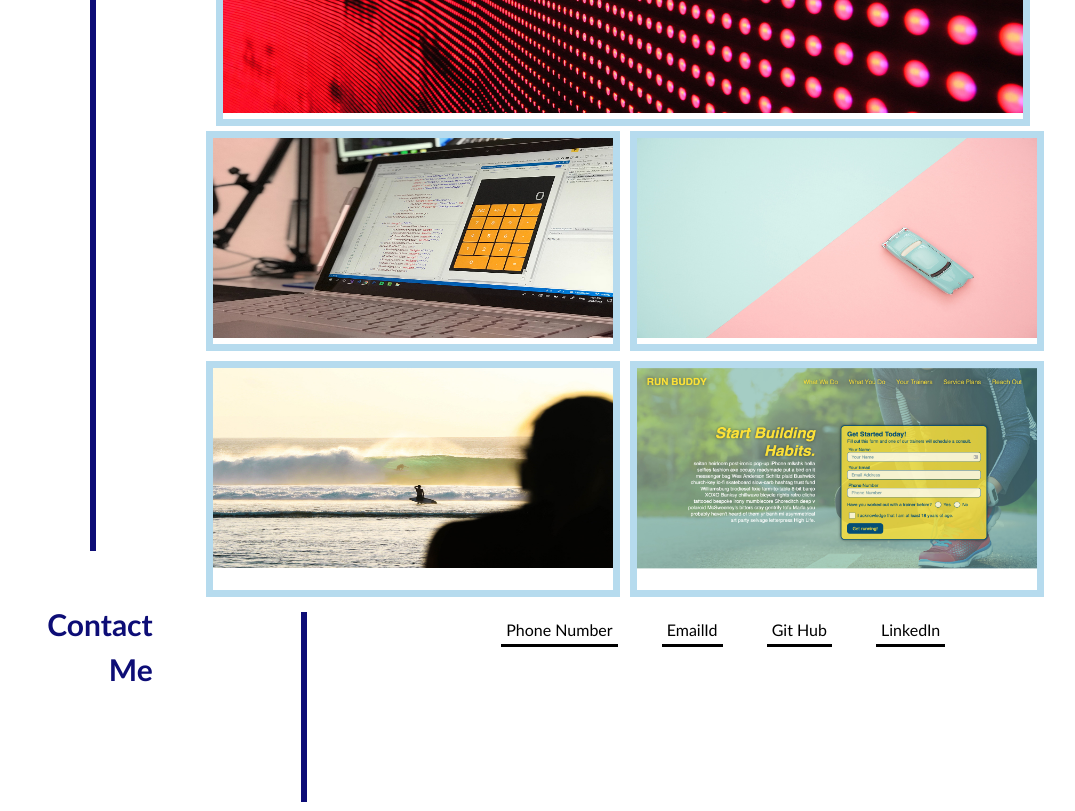
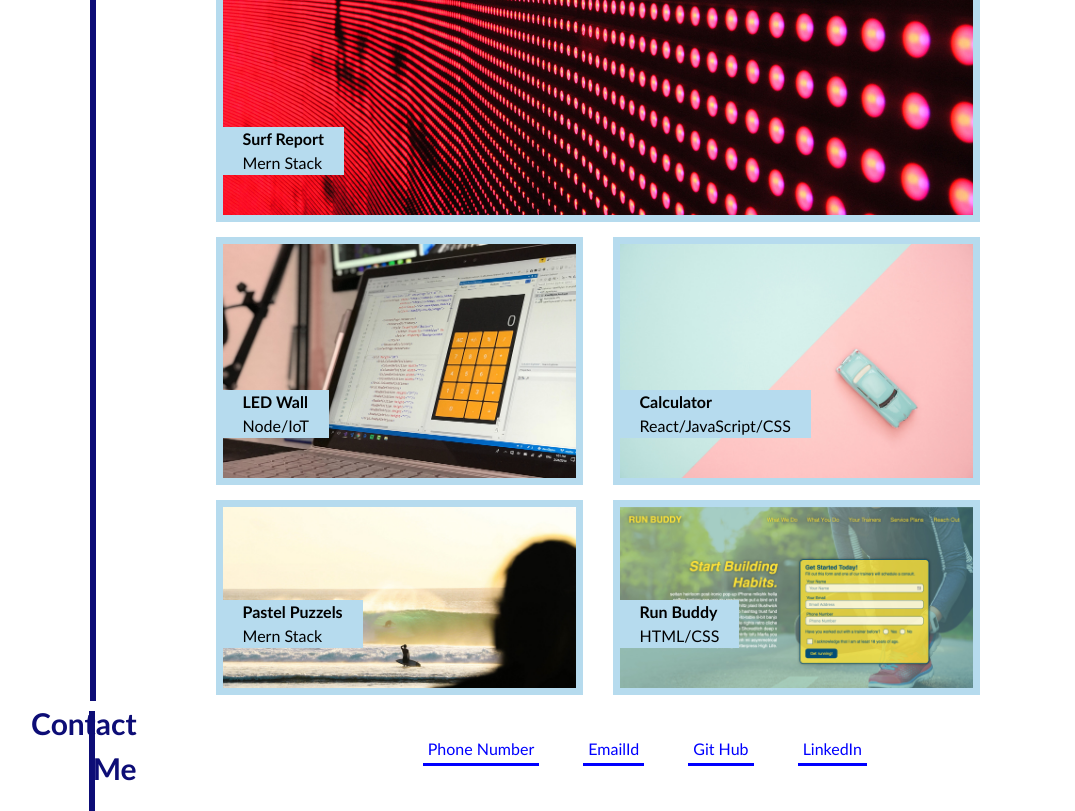
Before and after one commit to KanikaAggarwalCode/ResponsivePortfolio, a plain HTML site: page index.html in a window 1280 px wide. Shown: the part 1100-1911 px from the top of the page, without its empty margins (181-1256 px from the left). Drawn offline with Linux system fonts and the light colour scheme.

Commit message:
added contact section and added text on the image

```diff
--- a/challenge/starter/css/style.css
+++ b/challenge/starter/css/style.css
@@ -76,7 +76,6 @@ header nav ul a {
 .vertical {
   border-left: 6px solid rgb(13, 13, 118);
   height: 190px;
-
   margin-top: 10px;
 }
 
@@ -101,7 +100,7 @@ flex-basis: 40px;
 
 #work-vertical{
 position: relative;
-height: 850px;
+height: 1000px;
 }
 
 .work-container {
@@ -121,11 +120,47 @@ height: 850px;
   margin-left: 15px;
   margin-right: 15px;
   margin-bottom: 0px;
+  box-sizing: border-box;
+  overflow: hidden;
+  position: relative;
 }
 
-.work-image-two, .work-image-three, .work-image-four, .work-image-five {
+.work-image-two, .work-image-three {
   border: 7px solid rgb(182, 219, 238);
-  margin: 5px;
+  margin-top: 15px;
+  margin-left: 15px;
+  margin-right: 15px;
+  margin-bottom: 0px;
+  box-sizing: border-box;
+  overflow: hidden;
+  height: 248px ;
+  position: relative;
+}
+
+.work-image-four, .work-image-five {
+  border: 7px solid rgb(182, 219, 238);
+  margin-top: 15px;
+  margin-left: 15px;
+  margin-right: 15px;
+  margin-bottom: 0px;
+  box-sizing: border-box;
+  overflow: hidden;
+  height: 195px ;
+  position: relative;
+}
+.image-fill {
+  max-width: 100%;
+  height: auto;
+  display: block;
+}
+
+.text-block {
+  position: absolute;
+  bottom: 40px;
+  background-color: rgb(182, 219, 238);
+  color: black;
+  padding-left: 20px;
+  padding-right: 20px;
 }
 
 /* Portfolio container ends*/
@@ -138,13 +173,27 @@ height: 850px;
   }
 
 #contact-title{
-  flex-basis: 200px;
+  flex-basis: 100px;
+  margin-right: -260px;
+}
+
+#contact-vertical{
+  padding-right: 56px;
+  height: 100px;
+}
+
+#contactme-details{
+  margin-top: 20px;
 }
 
 #contactme-details ul a {
+
+  justify-content: space-between ;
+  color: blue;
   border-bottom: 3px solid;
   padding: 5px;
   margin: 0 20px;
+
 }
 
 /* Contact details end*/
--- a/index.html
+++ b/index.html
@@ -6,7 +6,7 @@
   <meta name="viewport" content="width=device-width, initial-scale=1.0">
   <meta http-equiv="X-UA-Compatible" content="ie=edge">
   <title>Kanika Aggarwal // Web Developer</title>
-  <link rel="stylesheet" href="challenge/starter/css/style.css" />
+  <link rel="stylesheet" href="./challenge/starter/css/style.css" />
 </head>
 
 <body>
@@ -55,27 +55,32 @@
       <div class="work-container">
       <div class="row">
         <div class="work-image-one">
-          <img src="../ResponsivePortfolio/challenge/starter/images/02-portfolio-1.jpg" alt="portfolio one name"  width="800" height="400" />
+          <img class="image-fill" src="./challenge/starter/images/02-portfolio-1.jpg" alt="portfolio one name"/>
+          <div class="text-block"> <h4>Surf Report</h4><p>Mern Stack</p> </div>
         </div>
       </div>
 
       <div class="row">
       <div class="work-image-two">
-          <img src="../ResponsivePortfolio/challenge/starter/images/02-portfolio-2.jpg" alt="portfolio two name" width="400" height="200" />
+          <img class="image-fill" src="./challenge/starter/images/02-portfolio-2.jpg" alt="portfolio two name" width="400" height="200" />
+          <div class="text-block"> <h4>LED Wall</h4><p>Node/IoT</p> </div>
         </div>
 
         <div class="work-image-three">
-          <img src="../ResponsivePortfolio/challenge/starter/images/02-portfolio-3.jpg" alt="portfolio three name" width="400" height="200" />
+          <img class="image-fill" src="./challenge/starter/images/02-portfolio-3.jpg" alt="portfolio three name" width="400" height="200" />
+          <div class="text-block"> <h4>Calculator</h4><p>React/JavaScript/CSS</p> </div>
         </div>
       </div>
 
       <div class="row">
         <div class="work-image-four">
-          <img src="../ResponsivePortfolio/challenge/starter/images/02-portfolio-4.jpg" alt="portfolio four name" width="400" height="200"/>
+          <img class="image-fill" src="./challenge/starter/images/02-portfolio-4.jpg" alt="portfolio four name" width="400" height="200"/>
+          <div class="text-block"> <h4>Pastel Puzzels</h4><p>Mern Stack</p> </div>
         </div>
 
         <div class="work-image-five">
-          <img src="../ResponsivePortfolio/challenge/starter/images/02-run-buddy.jpg" alt="portfolio five name" width="400" height="216" />
+          <img class="image-fill" src="./challenge/starter/images/02-run-buddy.jpg" alt="portfolio five name" width="400" height="216" />
+          <div class="text-block"> <h4>Run Buddy</h4><p>HTML/CSS</p> </div>
         </div>
       </div>
     </div>
@@ -87,7 +92,7 @@
         <h2>Contact <br> Me</h2>
       </div>
       <div class = "vertical" id="contact-vertical"></div>
-      <div id="contactme-details" id="contact-list">
+      <div id="contactme-details">
         <ul>
           <a>Phone Number</a>
           <a>EmailId</a>
```
